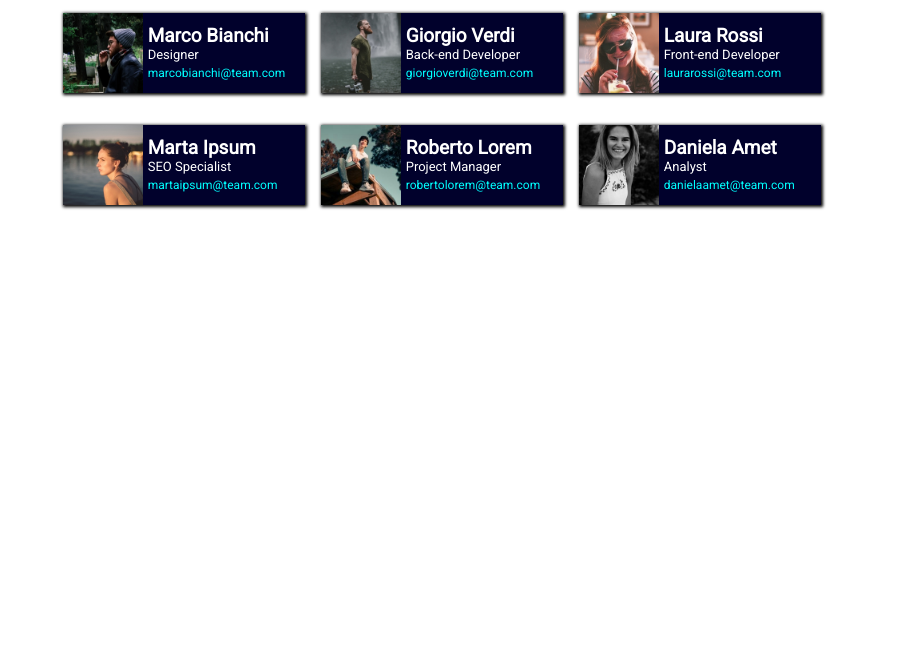
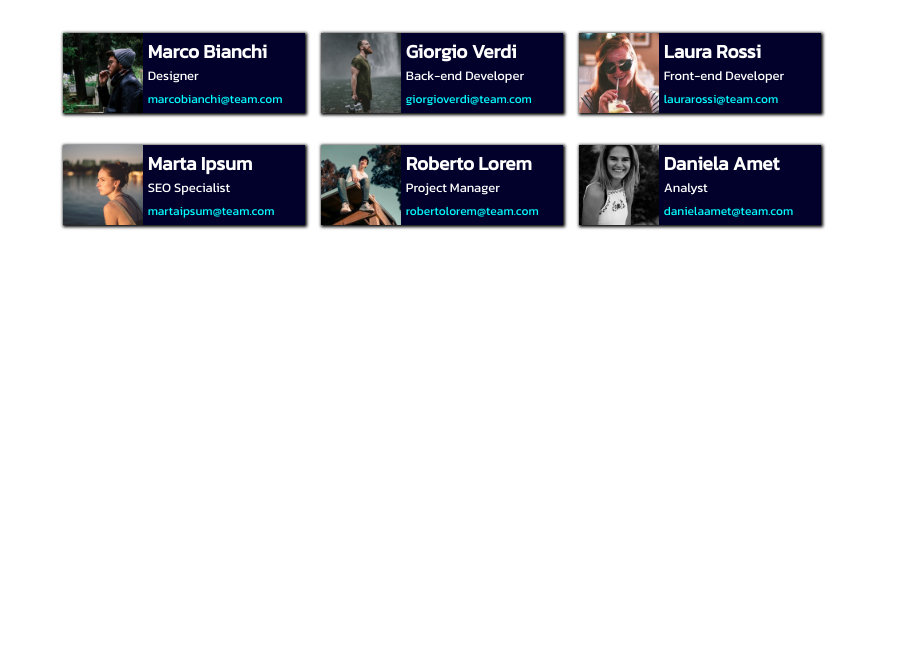
Before and after one commit to manolioluigi/html-css-float-cards, a plain HTML site: page index.html in a window 1280 px wide. Shown: the part 154-800 px from the top of the page, without its empty margins (182-1097 px from the left). Drawn offline with Linux system fonts and the light colour scheme.

Commit message:
commenti

```diff
--- a/css/style.css
+++ b/css/style.css
@@ -2,13 +2,15 @@
     margin: 0;
     padding: 0;
     box-sizing: border-box;
-    font-family: 'Roboto', sans-serif;
+    font-family: 'Kanit', sans-serif;
 }
 
 .container{
     width: 70%;
     margin: auto;
 }
+
+/*logo*/
 
 h1{
     font-weight: bolder;
@@ -18,11 +20,15 @@ h1{
     padding-bottom: 3%;
 }
 
+/*testo superiore*/
+
 .text{
     font-size: 14px;
     text-align: center;
     padding: 2%;
 }
+
+/*carte*/
 
 .col img{
     float: left;
--- a/index.html
+++ b/index.html
@@ -8,12 +8,17 @@
     <link rel="stylesheet" href="./css/style.css">
     <!--font-->
     <link rel="preconnect" href="https://fonts.googleapis.com">
-<link rel="preconnect" href="https://fonts.gstatic.com" crossorigin>
-<link href="https://fonts.googleapis.com/css2?family=Roboto:ital,wght@0,400;1,300&display=swap" rel="stylesheet">
+    <link rel="preconnect" href="https://fonts.gstatic.com" crossorigin>
+    <link href="https://fonts.googleapis.com/css2?family=Kanit&display=swap" rel="stylesheet">
 </head>
+
 <body>
 
+    <!--Container-->
+
     <div class="container">
+
+        <!--Header con logo-->
 
         <header>
 
@@ -25,9 +30,15 @@
 
         </header>
 
+        <!--Inizio Body-->
+
         <body>
 
+            <!--Testo superiore-->
+
             <p class="text">Lorem ipsum dolor sit amet, consectetur adipisicing elit. Eos iusto reprehenderit inventore beatae, mollitia vero possimus, distinctio nobis, illo rerum ratione? Quas exercitationem similique laboriosam? Eius animi earum nostrum pariatur.</p>
+
+            <!--Righe/colonne con le carte-->
 
             <div class="row">
 
```
